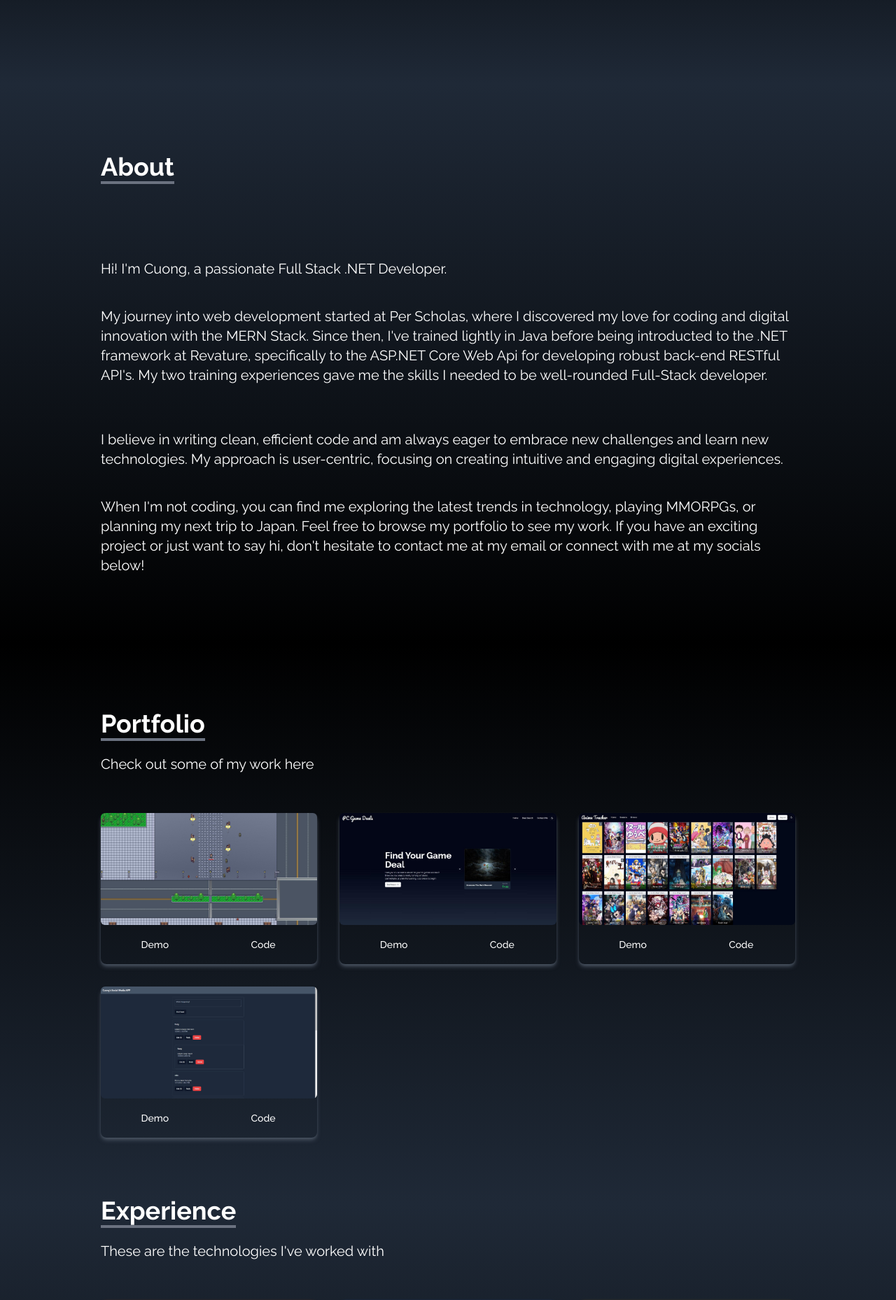
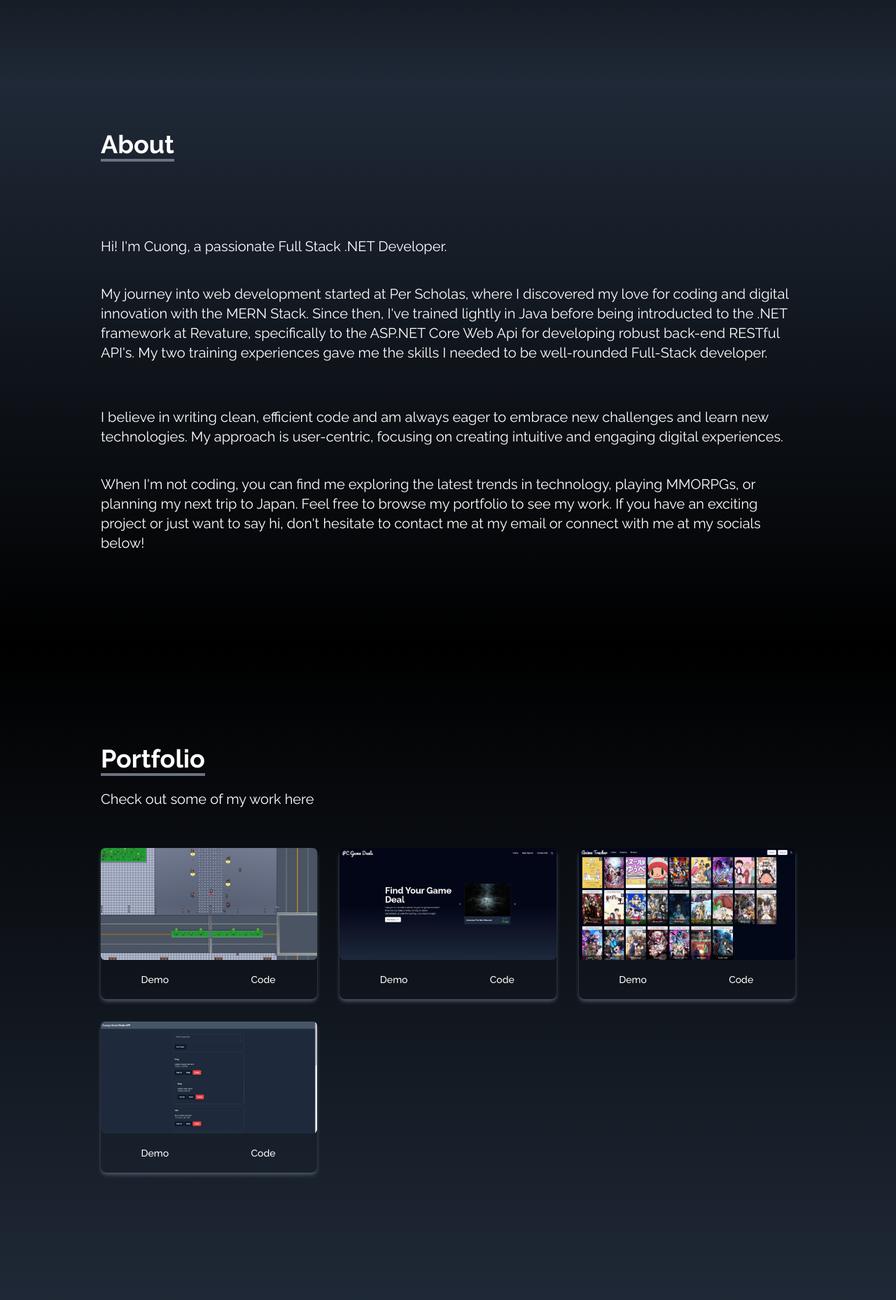
Before and after one commit to xancia/Portfolio, a React (Vite) app: page / in a window 1280 px wide. Shown: the part 680-2538 px from the top of the page at 70% size. Built offline with nearby package versions, Linux system fonts and the light colour scheme.

Commit message:
trying to adjust the styling on different sizes

```diff
--- a/src/components/About.tsx
+++ b/src/components/About.tsx
@@ -2,7 +2,7 @@ const About = () => {
   return (
     <div
       id="about"
-      className="w-full h-screen bg-gradient-to-b from-gray-800 to-black text-white min-h-screen pt-10 sm:pt-0"
+      className="w-full h-screen bg-gradient-to-b from-gray-800 to-black text-white min-h-screen md:pb-40 md:pt-24 pt-10 sm:pt-0"
     >
       <div className="max-w-screen-lg p-2 sm:p-4 mx-auto flex flex-col justify-center w-full h-full">
         <div className="pb-0 sm:pb-8">
--- a/src/components/Portfolio.tsx
+++ b/src/components/Portfolio.tsx
@@ -35,7 +35,7 @@ const Portfolio = () => {
   return (
     <div
       id="portfolio"
-      className="bg-gradient-to-b from-black to-gray-800 w-full text-white min-h-screen sm:h-screen pt-24 sm:pt-0"
+      className="bg-gradient-to-b from-black to-gray-800 w-full text-white min-h-screen md:pb-44 md:pt-32 pt-24 sm:pt-0"
     >
       <div className="max-w-screen-lg p-4 mx-auto flex flex-col justify-center w-full h-full">
         <div className="pb-8">
```
